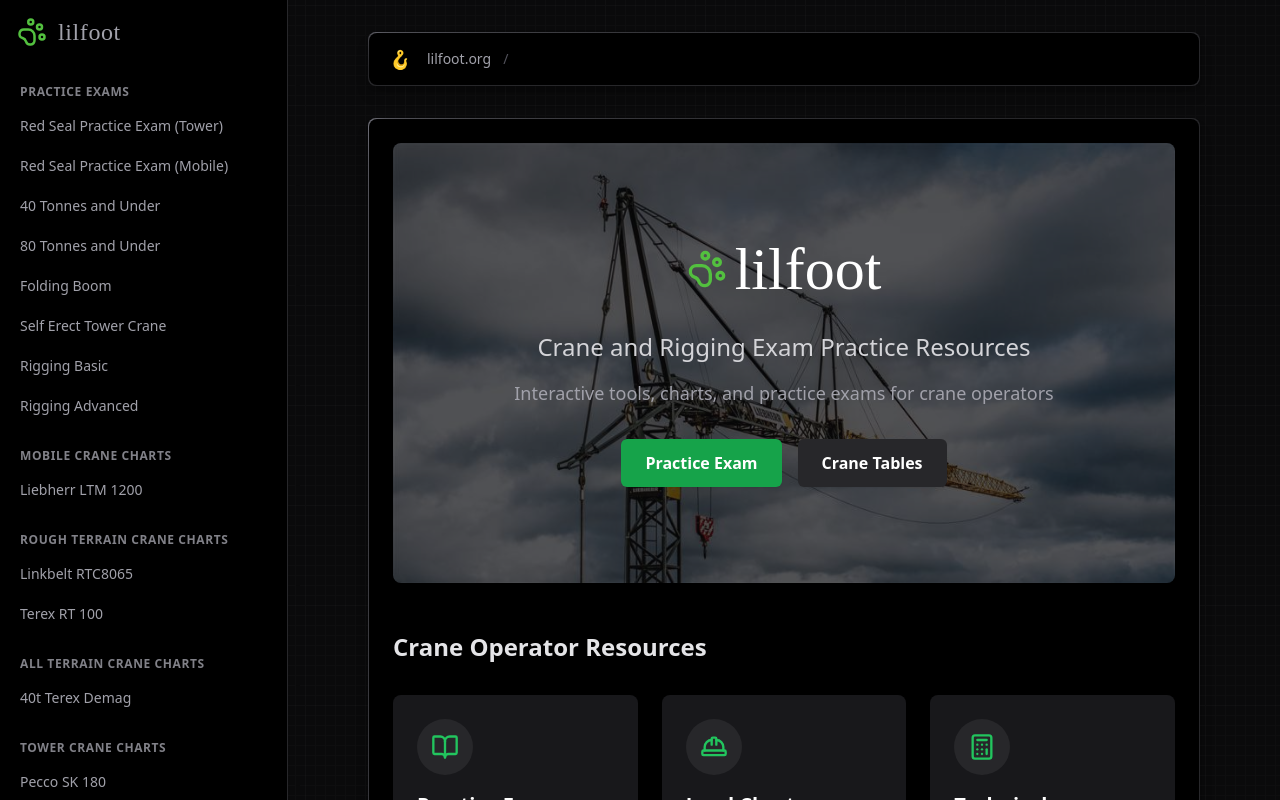
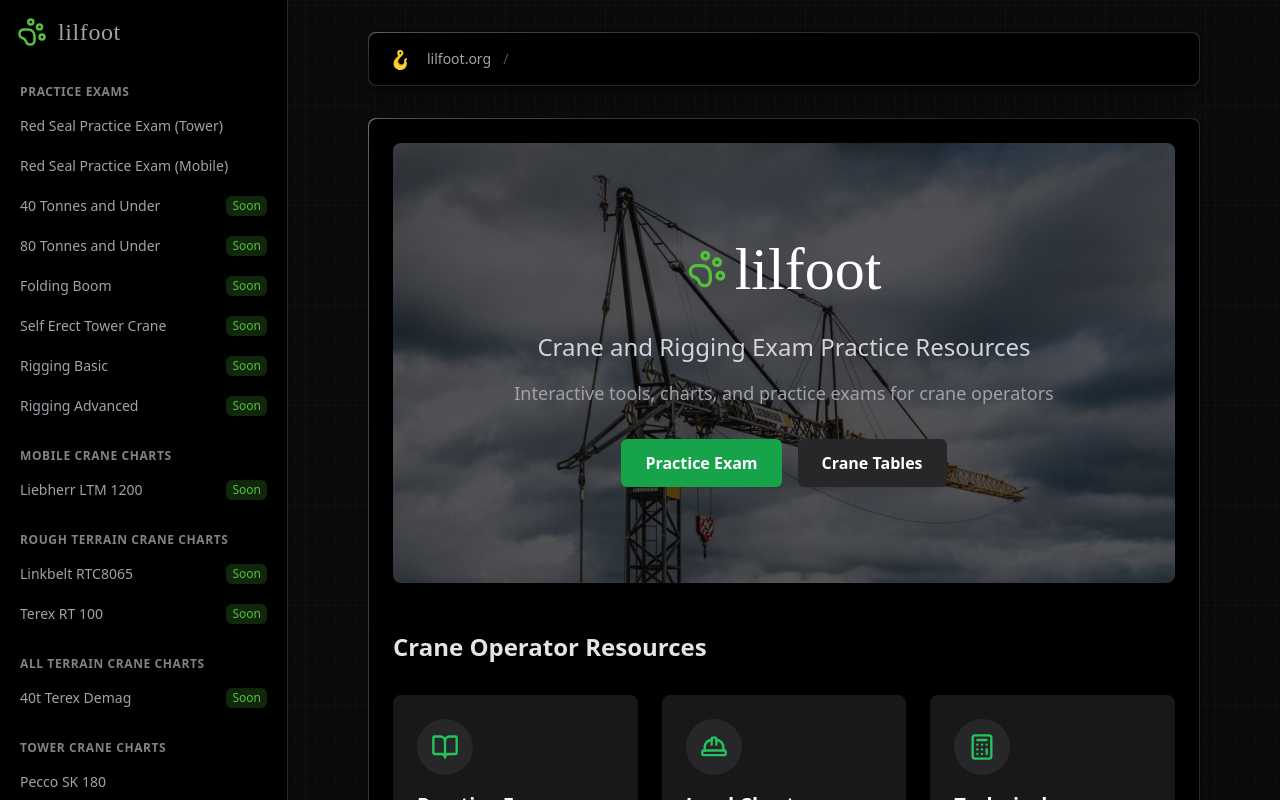
Before and after one commit to ArsCodeAmatoria/lilfoot, a Next.js app: page / in a window 1280 px wide. Shown: the top 800 px of the page. Built offline with nearby package versions, Linux system fonts and the light colour scheme; a web font is replaced by a local one.

Commit message:
Add 'Soon' badges to coming soon items in navigation

```diff
--- a/ui/global-nav.tsx
+++ b/ui/global-nav.tsx
@@ -110,6 +110,7 @@ function GlobalNavItem({
 }) {
   const segment = useSelectedLayoutSegment();
   const isActive = item.slug === segment;
+  const isComingSoon = item.description?.includes('Coming soon');
 
   return (
     <Link
@@ -123,7 +124,14 @@ function GlobalNavItem({
         },
       )}
     >
-      {item.name}
+      <div className="flex items-center justify-between">
+        <span>{item.name}</span>
+        {isComingSoon && (
+          <span className="ml-2 rounded-md bg-highlight bg-opacity-20 px-1.5 py-0.5 text-xs font-medium text-highlight">
+            Soon
+          </span>
+        )}
+      </div>
     </Link>
   );
 }
```
